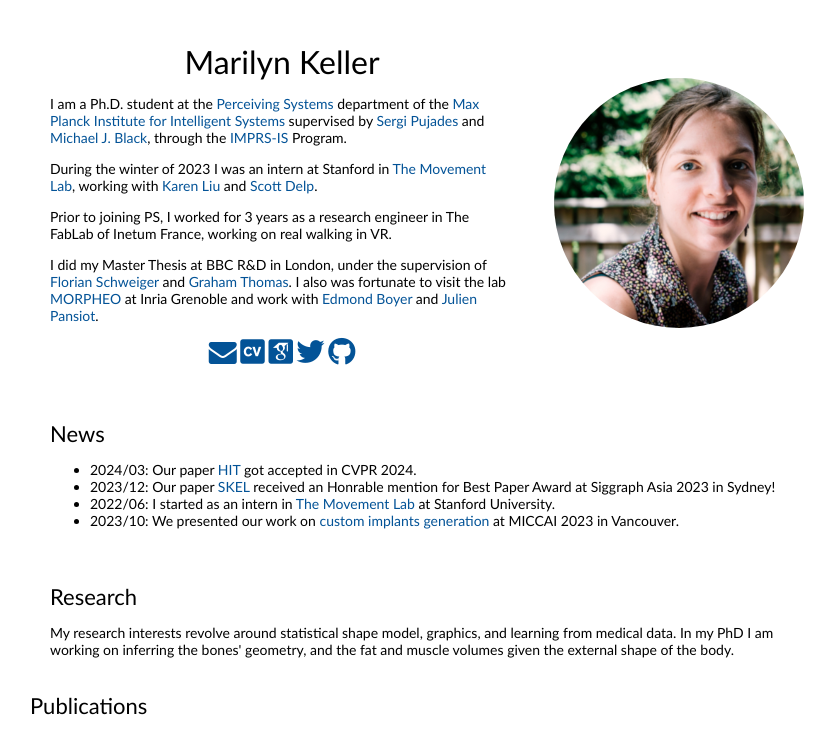
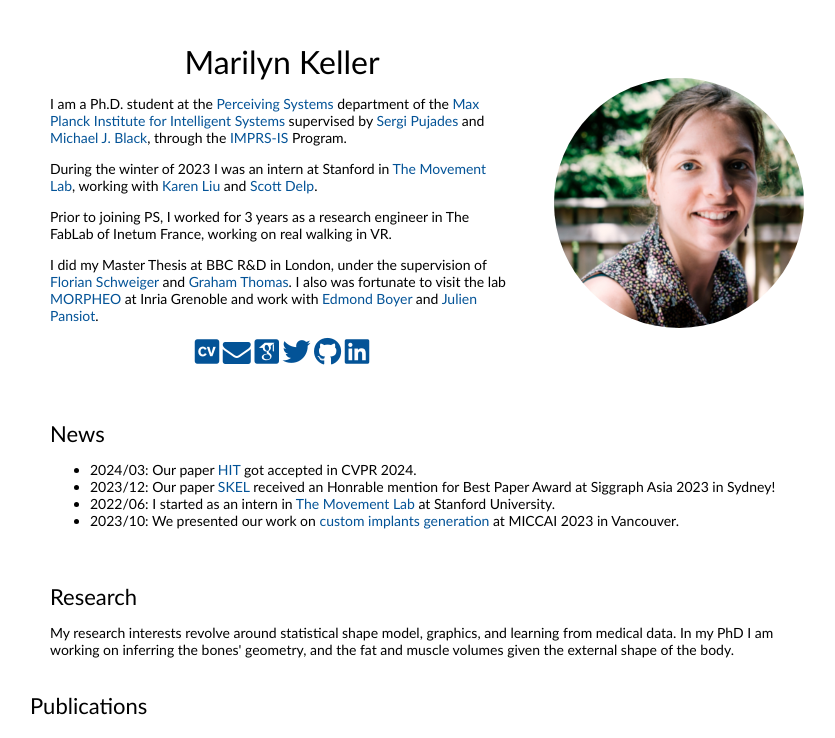
Before and after one commit to MarilynKeller/MarilynKeller.github.io, a plain HTML site: page index.html in a window 1280 px wide. Shown: the top 738 px of the page, without its empty margins (210-1045 px from the left). Drawn offline with nearby package versions, Linux system fonts and the light colour scheme; grey boxes are pictures that could not be loaded; files whose address does not match are found by name.

Commit message:
Add Linkedin

```diff
--- a/index.html
+++ b/index.html
@@ -65,8 +65,8 @@
                   </p>
 
                   <p style="text-align:center">
+                    <a class="ai ai-cv-square ai-2x" href="papers/CV_Marilyn_Keller.pdf"></a>
                     <a class="fa fa-envelope fa-2x" href="mailto:marilyn.keller@tuebingen.mpg.de"></a>
-                    <a class="ai ai-cv-square ai-2x" href="papers/CV_Marilyn_Keller.pdf"></a>
                     <!-- <a href="data/JonBarron-CV.pdf">CV</a> &nbsp/&nbsp -->
                     <!-- <a href="data/JonBarron-bio.txt">Biography</a> &nbsp/&nbsp -->
                     <!-- <a href="https://scholar.google.com/citations?user=9hk7seYAAAAJ&hl=en">Google Scholar</a> &nbsp/&nbsp -->
@@ -74,6 +74,7 @@
                     <a class="ai ai-google-scholar-square ai-2x" href="https://scholar.google.com/citations?hl=de&user=T9gE8P0AAAAJ"></a>
                     <a class="fa fa-twitter fa-2x" href="https://twitter.com/Marilyn59846278"></a>
                     <a class="fa fa-github fa-2x" href="http://github.com/marilynkeller/"></a>
+                    <a class="fa fa-linkedin-square fa-2x" href="https://www.linkedin.com/in/marilyn-keller/"></a>
                   </p>
                 </td>
                 <td style="padding:2.5%;width:40%;max-width:40%">
```
